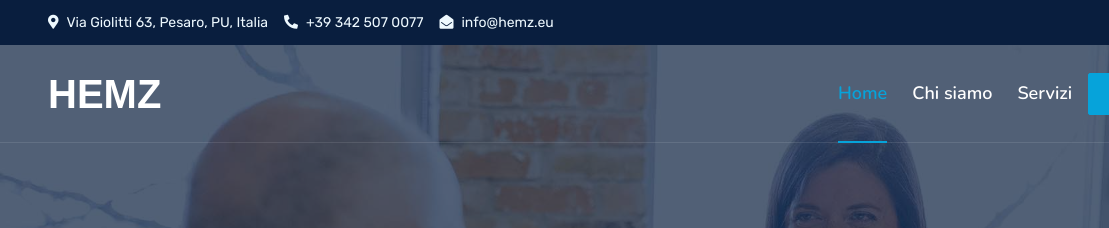
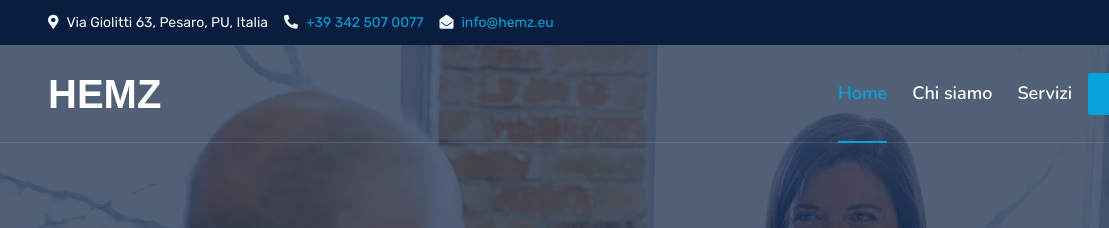
Before and after one commit to Vixs69/hemz-web, a plain HTML site: page index.html in a window 1280 px wide. Shown: the top 228 px of the page, 0-1109 px from the left. Drawn offline with nearby package versions, Linux system fonts and the light colour scheme; a web font is replaced by a local one.

Commit message:
telefono e email cliccabili topbar

```diff
--- a/index.html
+++ b/index.html
@@ -59,6 +59,10 @@
   </div>
   <!-- Spinner End -->
 
+
+
+
+
   <!-- Topbar Start -->
   <div class="container-fluid bg-dark px-5 d-none d-lg-block">
     <div class="row gx-0">
@@ -66,8 +70,8 @@
         <div class="d-inline-flex align-items-center" style="height: 45px;">
           <!-- Aggiornato indirizzo, telefono ed email -->
           <small class="me-3 text-light"><i class="fa fa-map-marker-alt me-2"></i>Via Giolitti 63, Pesaro, PU, Italia</small>
-          <small class="me-3 text-light"><i class="fa fa-phone-alt me-2"></i>+39 342 507 0077</small>
-          <small class="text-light"><i class="fa fa-envelope-open me-2"></i>info@hemz.eu</small>
+          <small class="me-3 text-light"><i class="fa fa-phone-alt me-2"></i><a href="tel:+393425070077">+39 342 507 0077</a></small>
+          <small class="text-light"><i class="fa fa-envelope-open me-2"></i><a href="https://mail.google.com/mail/?view=cm&fs=1&to=info@hemz.eu" target="_blank">info@hemz.eu</a></small>
         </div>
       </div>
       <div class="col-lg-4 text-center text-lg-end">
```
Also changed, not shown: about.html (+2 -2 lines), service.html (+2 -2 lines).
